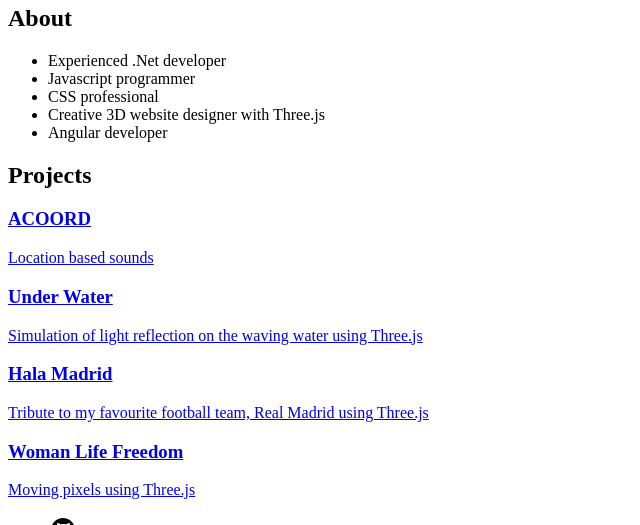
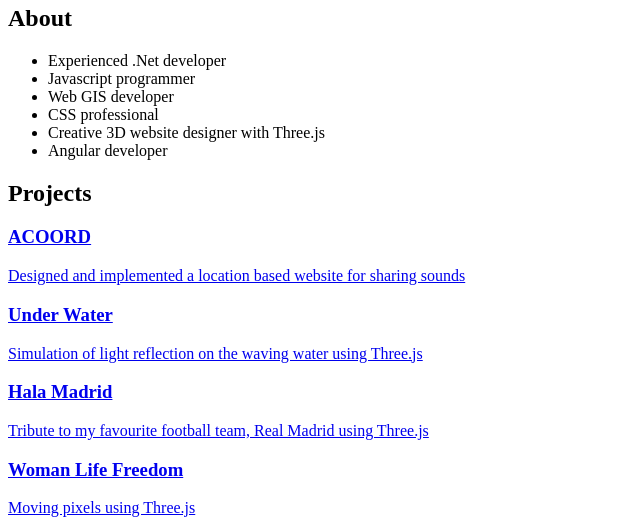
Before and after one commit to aliakhavanrad/Portfolio, a website: page src/index.html in a window 1280 px wide. Shown: the part 389-914 px from the top of the page, without its empty margins (0-640 px from the left). Drawn offline with Linux system fonts and the light colour scheme.

```diff
--- a/src/index.html
+++ b/src/index.html
@@ -56,6 +56,7 @@
             <ul class="about__list u-margin-bottom-big">
                 <li class="about__list-items">Experienced .Net developer</li>
                 <li class="about__list-items">Javascript programmer</li>
+                <li class="about__list-items">Web GIS developer</li>
                 <li class="about__list-items">CSS professional</li>
                 <li class="about__list-items">Creative 3D website designer with Three.js</li>
                 <li class="about__list-items">Angular developer</li>
@@ -69,19 +70,21 @@
             <h2 class="projects__heading">Projects</h2>
         </div>
 
-        <div class="row u-margin-bottom-big">
+        <div class="row">
 
-            <div class="col-1-of-2">
                 <a href="https://acoord.ir" target="_blank" class="project-container">
                     <div class="project project--acoord"></div>
                     <div class="project__description">
                         <h3 class="project__description-title u-margin-bottom-small">ACOORD</h3>
-                        <p>Location based sounds</p>
+                        <p>Designed and implemented a location based website for sharing sounds</p>
 
                     </div>
                 </a>
-            </div>
-            <div class="col-1-of-2">
+
+        </div>
+
+        <div class="row">
+            <div class="col-1-of-3">
                 <a href="https://aliakhavanrad.github.io/Under-Water/" target="_blank" class="project-container">
                     <div class="project project--under-water"></div>
                     <div class="project__description">
@@ -91,9 +94,8 @@
                     </div>
                 </a>
             </div>
-        </div>
-        <div class="row">
-            <div class="col-1-of-2">
+
+            <div class="col-1-of-3">
                 <a href="https://aliakhavanrad.github.io/Hala_Madrid/" target="_blank" class="project-container">
                     <div class="project project--hala-madrid"></div>
                     <div class="project__description">
@@ -103,7 +105,7 @@
                     </div>
                 </a>
             </div>
-            <div class="col-1-of-2">
+            <div class="col-1-of-3">
                 <a href="https://aliakhavanrad.github.io/Woman-Life-Freedom/" target="_blank" class="project-container">
                     <div class="project project--woman-life-freedom"></div>
                     <div class="project__description">
```
Also changed, not shown: src/Sass/components/_project.scss (+5 -2 lines).
